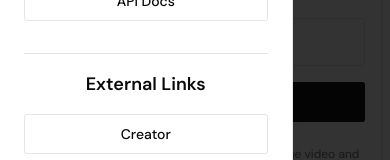
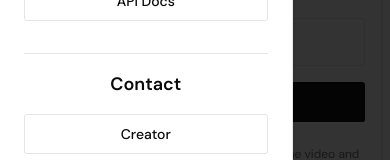
Before and after one commit to alirezalali/ReelsLoader, a Next.js app: page / in a window 390 px wide. Both pictures are taken after a click on the button 36 px from the left and 27 px from the top of the page. Shown: the part 243-403 px from the top of the page. Built offline with nearby package versions, Linux system fonts and the light colour scheme.

Commit message:
Update mobile-nav.tsx

```diff
--- a/src/components/mobile-nav.tsx
+++ b/src/components/mobile-nav.tsx
@@ -54,7 +54,7 @@ export function MobileNav({ className }: { className?: string }) {
         </ul>
         <Separator className="my-4" />
         <h2 className="mb-4 text-center text-lg font-semibold">
-          External Links
+          Contact
         </h2>
         <ul className="space-y-3">
           {externalLinks.map((link) => (
```
